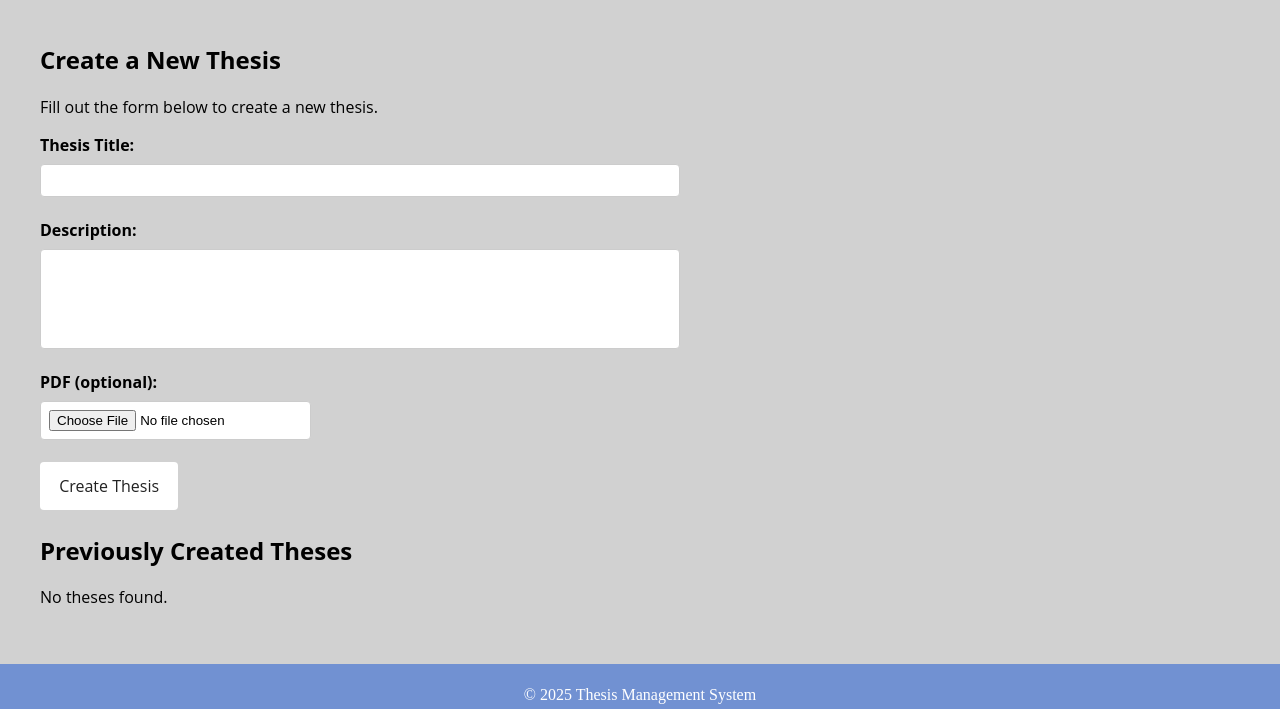
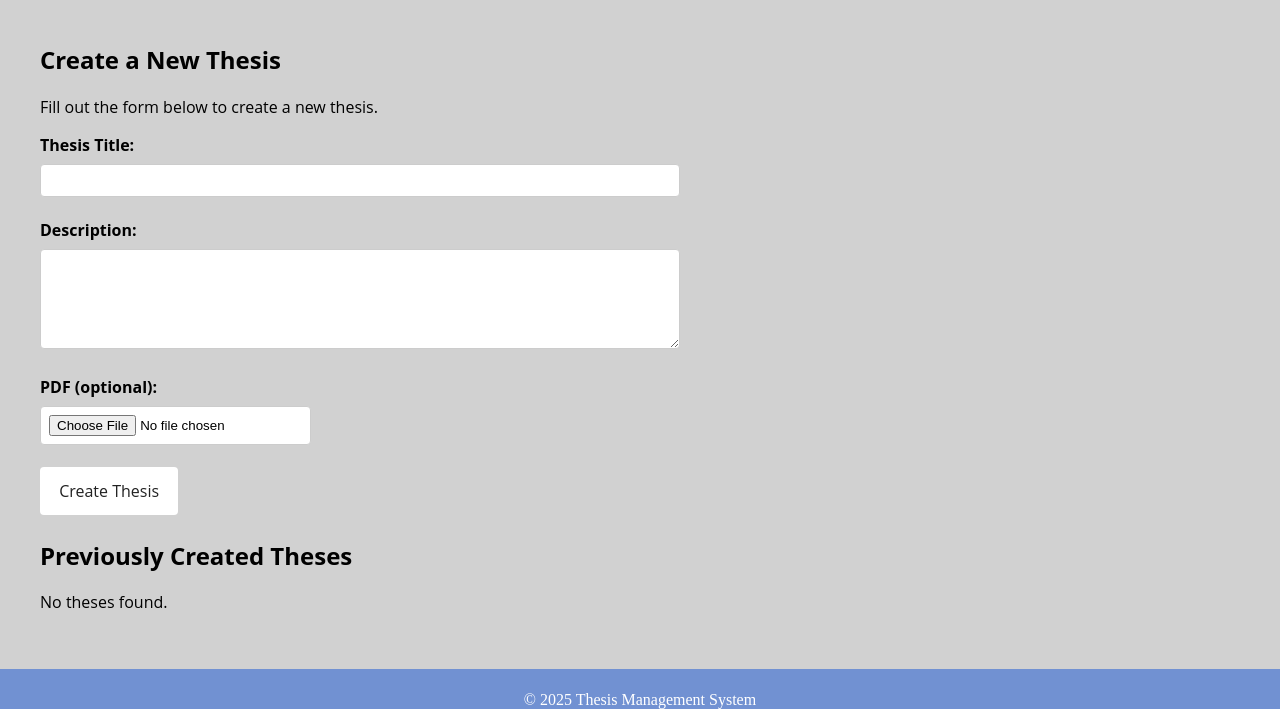
Before and after one commit to kitros03/Web, a PHP site: page /thesiscreation.php in a window 1280 px wide; the page is wider, and only the part inside the window is pictured. Shown: the part 112-821 px from the top of that part. Run offline with PHP 8.4, Linux system fonts and the light colour scheme.

Commit message:
update
textarea for description and textarea in css

```diff
--- a/style.css
+++ b/style.css
@@ -170,7 +170,6 @@ main {
     box-sizing: border-box;
 }
 
-.form-group input[type="desc"],
 .form-group textarea {
     width: 50%;
     height: 100px;
@@ -178,6 +177,8 @@ main {
     border: 1px solid #ccc;
     border-radius: 4px;
     box-sizing: border-box;
+    text-align: left;
+    font-family: 'Open Sans', sans-serif;
 }
 
 .form-group input[type="file"] {
@@ -208,7 +209,7 @@ main {
 }
 
 .form-group input[type="text"]:focus,
-.form-group input[type="desc"]:focus,
+.form-group textarea:focus,
 .form-group input[type="file"]:focus,
 .form-group input[type="submit"]:focus,
 .form-group textarea:focus {
--- a/thesiscreation.php
+++ b/thesiscreation.php
@@ -7,7 +7,7 @@ if ($_SERVER["REQUEST_METHOD"] === "POST") {
     header("Content-Type: application/json");
 
     $title = isset($_POST['title']) ? trim($_POST['title']) : '';
-    $description = isset($_POST['description']) ? trim($_POST['description']) : '';
+    $description = isset($_POST['desc']) ? trim($_POST['desc']) : '';
     $pdf = isset($_FILES['pdf']) ? $_FILES['pdf'] : null;
 
     if ($title === '' || $description === '') {
@@ -107,7 +107,7 @@ if (!empty($_SESSION['username'])) {
             <label for="title">Thesis Title:</label>
             <input type="text" name="title" id="title" required><br><br>
             <label for="description">Description:</label>
-            <input type="desc" name="description" id="description" required><br><br>
+            <textarea rows="8" cols="50" name="desc"></textarea><br><br>
             <label for="pdf">PDF (optional):</label>
             <input class="file-input" type="file" name="pdf" id="pdf" accept="application/pdf"><br><br>
             <button class="submit-btn" type="submit">Create Thesis</button>
```
Also changed, not shown: 1 other file.
